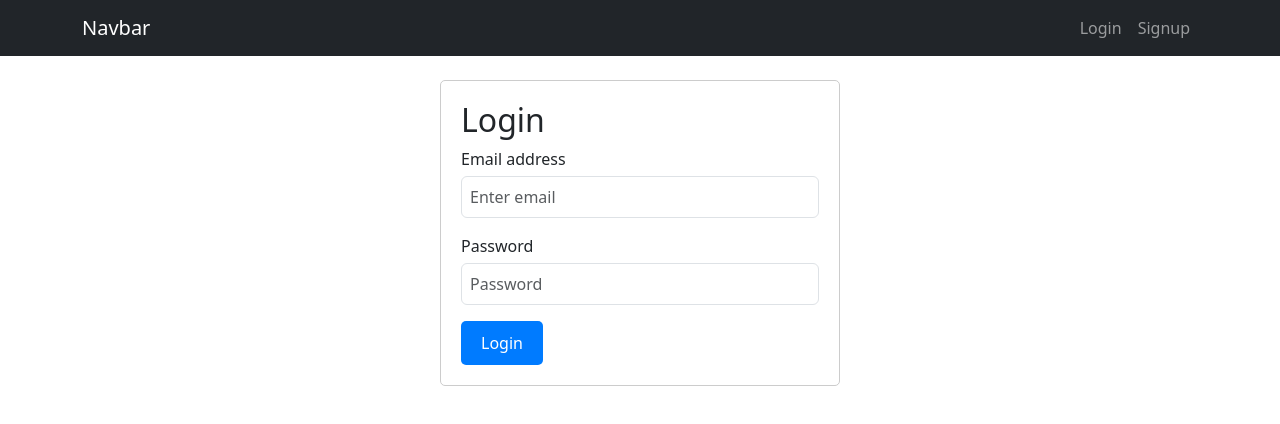
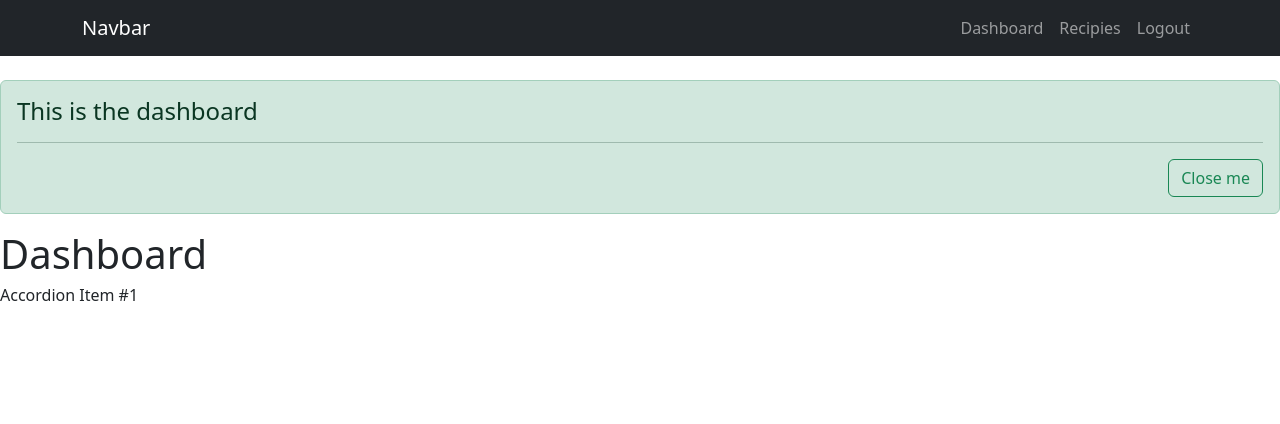
Before and after one commit to nrashmi06/Internship, a React (Create React App) app in the folder myapp/: page /dashboard in a window 1280 px wide. Before the commit this address led to /login. Shown: the top 424 px of the page. Built offline with nearby package versions, Linux system fonts and the light colour scheme; sample sign-in values are in the browser's storage.

Commit message:
local storage

```diff
--- a/myapp/src/App.js
+++ b/myapp/src/App.js
@@ -8,34 +8,31 @@ import './App.css';
 import Navbar from './Navbar1';
 import Navbar2 from './Navbar2';
 import Recipie from './Recipie';
+import { getLocalStorageItem, setLocalStorageItem } from './LocalStorage';
 
 function App() {
   const [auth, setAuth] = React.useState(() => {
-    const AuthCookie = localStorage.getItem("auth");
-    if (AuthCookie === undefined || AuthCookie === null) {
-      localStorage.setItem("auth", "false");
+    const authLocalStorage = getLocalStorageItem('auth');
+    if (authLocalStorage === null) {
+      setLocalStorageItem('auth', false);
       return false;
     }
-    return AuthCookie === "true";
+    return authLocalStorage;
   });
-   console.log('auth 1:', auth);
+
   useEffect(() => {
+    setLocalStorageItem('auth', auth);
     Cookies.set('auth', JSON.stringify(auth), { expires: 1 });
-    localStorage.setItem('auth', auth.toString());
-    console.log('auth:', auth);
   }, [auth]);
 
   return (
     <>
-      {auth ? <Navbar2 setAuth={setAuth}/> : <Navbar />}
+      {auth ? <Navbar2 setAuth={setAuth} /> : <Navbar />}
       <Routes>
-        <Route path="/login" element={auth ? <Navigate to = "/dashboard" /> : <Login setAuth={setAuth}  />} />
-        <Route path="/signup" element={auth ? <Navigate to = "/dashboard"/> : <Signup />} />
-        <Route
-          path="/dashboard"
-          element={auth ? <Dashboard setAuth={setAuth} /> : <Navigate to="/login" />}
-        />
-        <Route path="/recipies" element={auth ? <Recipie/> : <Navigate to="/login" /> } />
+        <Route path="/login" element={auth ? <Navigate to="/dashboard" /> : <Login setAuth={setAuth} />} />
+        <Route path="/signup" element={auth ? <Navigate to="/dashboard" /> : <Signup />} />
+        <Route path="/dashboard" element={auth ? <Dashboard setAuth={setAuth} /> : <Navigate to="/login" />} />
+        <Route path="/recipies" element={auth ? <Recipie /> : <Navigate to="/login" />} />
       </Routes>
     </>
   );
--- /dev/null
+++ b/myapp/src/LocalStorage.js
@@ -0,0 +1,26 @@
+
+export const getLocalStorageItem = (key) => {
+    try {
+      const item = localStorage.getItem(key);
+      return item ? JSON.parse(item) : null;
+    } catch (error) {
+      console.error('Error fetching from local storage:', error);
+      return null;
+    }
+  };
+
+  export const setLocalStorageItem = (key, value) => {
+    try {
+      localStorage.setItem(key, JSON.stringify(value));
+    } catch (error) {
+      console.error('Error setting item in local storage:', error);
+    }
+  };
+
+  export const removeLocalStorageItem = (key) => {
+    try {
+      localStorage.removeItem(key);
+    } catch (error) {
+      console.error('Error removing item from local storage:', error);
+    }
+  };
--- a/myapp/src/Recipie.jsx
+++ b/myapp/src/Recipie.jsx
@@ -19,13 +19,16 @@ function Recipie() {
   const [sortOrder, setSortOrder] = useState('asc');
 
   useEffect(() => {
-    setTimeout(() => {
-      fetchRecipes().then(data => {
+    fetchRecipes()
+      .then(data => {
         setRecipes(data);
         setFilteredRecipes(data);
         setLoading(false);
+      })
+      .catch(error => {
+        console.error('Error fetching recipes:', error);
+        setLoading(false);
       });
-    }, 500); // Set delay time in milliseconds (e.g., 500 ms)
   }, []);
 
   useEffect(() => {
@@ -34,21 +37,6 @@ function Recipie() {
     );
     setFilteredRecipes(filtered);
   }, [searchTerm, recipes]);
-
-  useEffect(() => {
-    const sorted = [...filteredRecipes].sort((a, b) => {
-      if (sortOrder === 'asc') {
-        return a.strCategory.localeCompare(b.strCategory);
-      } else {
-        return b.strCategory.localeCompare(a.strCategory);
-      }
-    });
-    setFilteredRecipes(sorted);
-  }, [sortOrder, filteredRecipes]);
-
-  if (loading) {
-    return <Loading />;
-  }
 
   const handleImageClick = (image) => {
     setToastImage(image);
@@ -60,24 +48,35 @@ function Recipie() {
   const toggleLayout = () => setIsGridLayout(!isGridLayout);
 
   const handleSortChange = () => {
+    const sorted = [...filteredRecipes].sort((a, b) => {
+      if (sortOrder === 'asc') {
+        return a.strCategory.localeCompare(b.strCategory);
+      } else {
+        return b.strCategory.localeCompare(a.strCategory);
+      }
+    });
+    setFilteredRecipes(sorted);
     setSortOrder(sortOrder === 'asc' ? 'desc' : 'asc');
   };
 
+  if (loading) {
+    return <Loading />;
+  }
+
   return (
     <>
-      <header >
+      <header>
         <h1 className='d-flex justify-content-center'>Recipes</h1>
-        <div className='d-flex justify-content-center '>
-
-        <div className='d-flex justify-content-center m-4'>
+        <div className='d-flex justify-content-center'>
+          <div className='m-4'>
             <SearchBar searchTerm={searchTerm} onSearchChange={setSearchTerm} />
           </div>
-        <div className='d-flex justify-content-center m-4'>
+          <div className='m-4'>
             <Button onClick={toggleLayout}>
               {isGridLayout ? 'List Layout' : 'Grid Layout'}
             </Button>
           </div>
-        <div className='d-flex justify-content-center m-4'>
+          <div className='m-4'>
             <SortButton sortOrder={sortOrder} onSortChange={handleSortChange} />
           </div>
         </div>
```
Lines whose indentation alone changed are shown as unchanged.
